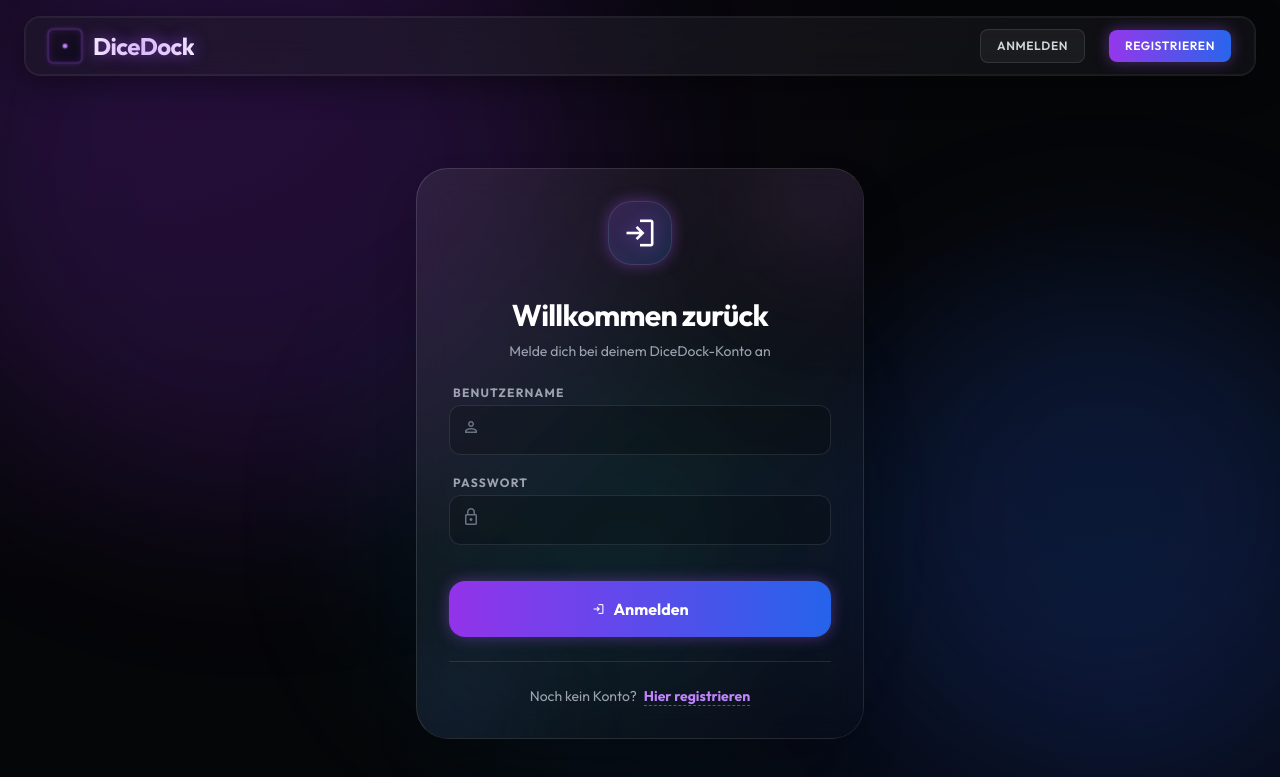
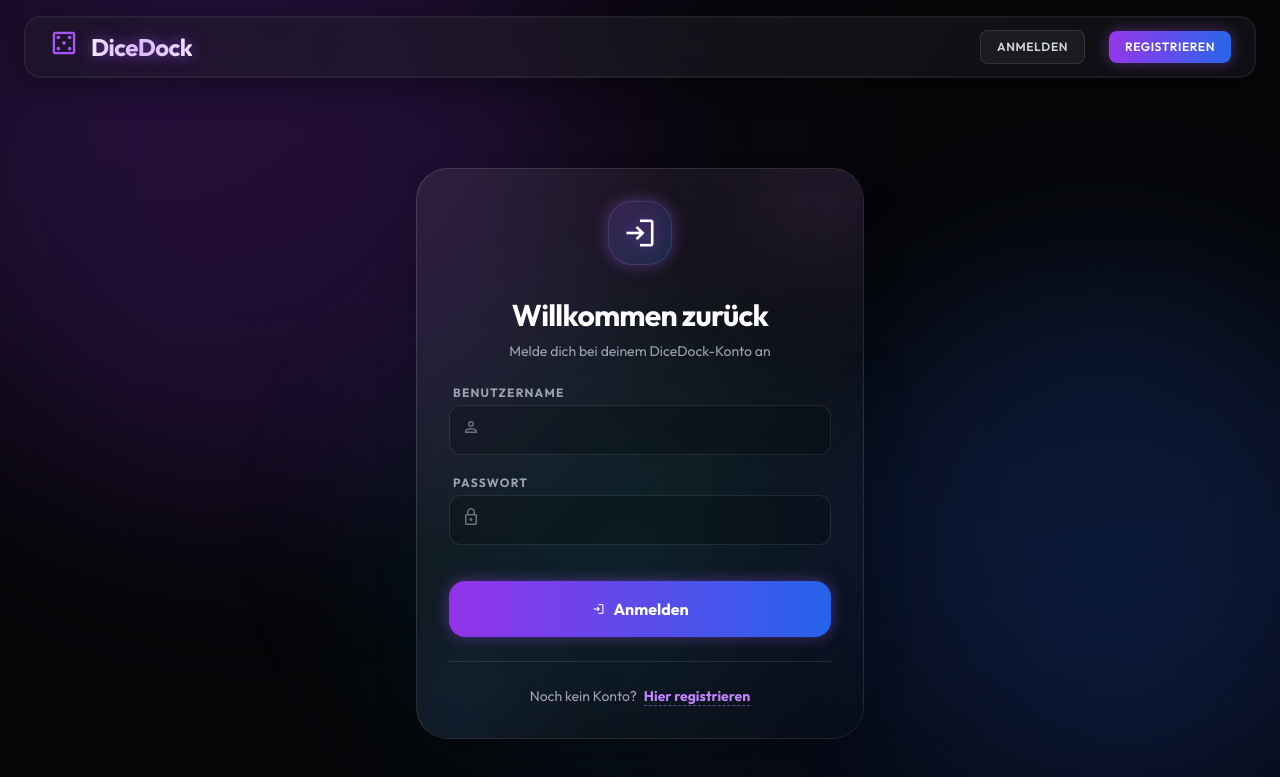
Before and after one commit to Toasterfritzi/DiceDock, a Django app: a page that uses characters/templates/characters/base.html in a window 1280 px wide. Shown: the top 777 px of the page. Run offline with Django 5.2, Linux system fonts and the light colour scheme; some libraries are stand-ins or nearby versions.

Commit message:
Fix: Würfel-Design auf Original-Icon zurückgesetzt, Charakter-Erstellung 500-Fehler behoben

```diff
--- a/characters/templates/characters/base.html
+++ b/characters/templates/characters/base.html
@@ -75,91 +75,54 @@
             overflow-x: hidden;
         }
 
-        /* ── 3D Würfel ── */
-        .dice-scene {
-            width: 32px;
-            height: 32px;
-            perspective: 200px;
-            cursor: pointer;
-            position: relative;
-            flex-shrink: 0;
+        /* ── Würfel Easter Egg ── */
+        @keyframes dice-roll {
+            0% {
+                transform: rotateY(0deg) rotateX(0deg) scale(1);
             }
 
-        .dice-cube {
-            width: 100%;
-            height: 100%;
-            position: relative;
-            transform-style: preserve-3d;
-            transition: transform 0.15s ease-out;
+            20% {
+                transform: rotateY(360deg) rotateX(180deg) scale(1.3);
             }
 
-        .dice-cube.rolling {
-            transition: none;
-            animation: dice-tumble 1.2s cubic-bezier(0.2, 0.8, 0.3, 1) forwards;
+            50% {
+                transform: rotateY(720deg) rotateX(360deg) scale(1.2);
             }
 
-        .dice-face {
-            position: absolute;
-            width: 100%;
-            height: 100%;
-            background: linear-gradient(135deg, #1a1025 0%, #0f0a1e 100%);
-            border: 1.5px solid rgba(168, 85, 247, 0.5);
-            border-radius: 5px;
-            display: flex;
-            align-items: center;
-            justify-content: center;
-            box-shadow: inset 0 0 8px rgba(168, 85, 247, 0.15), 0 0 6px rgba(168, 85, 247, 0.2);
-            backface-visibility: hidden;
+            80% {
+                transform: rotateY(1000deg) rotateX(500deg) scale(1.1);
             }
 
-        .dice-face svg {
-            width: 22px;
-            height: 22px;
+            100% {
+                transform: rotateY(1080deg) rotateX(720deg) scale(1);
+            }
         }
 
-        .dice-dot {
-            fill: #c084fc;
+        .dice-rolling {
+            animation: dice-roll 0.9s cubic-bezier(0.25, 0.46, 0.45, 0.94) both;
         }
 
-        .dice-face--1 {
-            transform: rotateY(0deg) translateZ(16px);
+        #dice-result {
+            position: absolute;
+            top: -10px;
+            right: -12px;
+            min-width: 20px;
+            height: 20px;
+            line-height: 20px;
+            text-align: center;
+            font-size: 14px;
+            border-radius: 50%;
+            background: rgba(15, 10, 30, 0.92);
+            border: 1.5px solid rgba(168, 85, 247, 0.6);
+            box-shadow: 0 0 10px rgba(168, 85, 247, 0.4);
+            pointer-events: none;
+            transform: scale(0);
+            transition: transform 0.3s cubic-bezier(0.34, 1.56, 0.64, 1);
+            z-index: 100;
         }
 
-        .dice-face--2 {
-            transform: rotateY(180deg) translateZ(16px);
-        }
-
-        .dice-face--3 {
-            transform: rotateY(90deg) translateZ(16px);
-        }
-
-        .dice-face--4 {
-            transform: rotateY(-90deg) translateZ(16px);
-        }
-
-        .dice-face--5 {
-            transform: rotateX(90deg) translateZ(16px);
-        }
-
-        .dice-face--6 {
-            transform: rotateX(-90deg) translateZ(16px);
-        }
-
-        /* Each roll lands on a specific face via a named keyframe */
-        @keyframes dice-tumble {
-            0% {
-                transform: rotateX(0) rotateY(0) rotateZ(0);
-            }
-
-            30% {
-                transform: rotateX(400deg) rotateY(300deg) rotateZ(100deg);
-            }
-
-            60% {
-                transform: rotateX(600deg) rotateY(500deg) rotateZ(200deg);
-            }
-
-            /* 100% is set dynamically via JS */
+        #dice-result.show {
+            transform: scale(1);
         }
 
         /* Dice rain (Konami) */
@@ -312,50 +275,9 @@
         <div
             class="glass-panel max-w-7xl mx-auto rounded-xl px-6 py-3 flex justify-between items-center refraction-edge">
             <a href="{% url 'dashboard' %}" class="flex items-center gap-3 hover:opacity-80 transition-opacity">
-                <!-- 3D Würfel Easter Egg -->
-                <div class="dice-scene" id="dice-scene" onclick="rollDice(event)" title="Würfeln!">
-                    <div class="dice-cube" id="dice-cube">
-                        <!-- Seite 1: ein Punkt -->
-                        <div class="dice-face dice-face--1"><svg viewBox="0 0 50 50">
-                                <circle class="dice-dot" cx="25" cy="25" r="5" />
-                            </svg></div>
-                        <!-- Seite 2: zwei Punkte -->
-                        <div class="dice-face dice-face--2"><svg viewBox="0 0 50 50">
-                                <circle class="dice-dot" cx="15" cy="15" r="4.5" />
-                                <circle class="dice-dot" cx="35" cy="35" r="4.5" />
-                            </svg></div>
-                        <!-- Seite 3: drei Punkte -->
-                        <div class="dice-face dice-face--3"><svg viewBox="0 0 50 50">
-                                <circle class="dice-dot" cx="15" cy="15" r="4.5" />
-                                <circle class="dice-dot" cx="25" cy="25" r="4.5" />
-                                <circle class="dice-dot" cx="35" cy="35" r="4.5" />
-                            </svg></div>
-                        <!-- Seite 4: vier Punkte -->
-                        <div class="dice-face dice-face--4"><svg viewBox="0 0 50 50">
-                                <circle class="dice-dot" cx="15" cy="15" r="4.5" />
-                                <circle class="dice-dot" cx="35" cy="15" r="4.5" />
-                                <circle class="dice-dot" cx="15" cy="35" r="4.5" />
-                                <circle class="dice-dot" cx="35" cy="35" r="4.5" />
-                            </svg></div>
-                        <!-- Seite 5: fünf Punkte -->
-                        <div class="dice-face dice-face--5"><svg viewBox="0 0 50 50">
-                                <circle class="dice-dot" cx="13" cy="13" r="4" />
-                                <circle class="dice-dot" cx="37" cy="13" r="4" />
-                                <circle class="dice-dot" cx="25" cy="25" r="4" />
-                                <circle class="dice-dot" cx="13" cy="37" r="4" />
-                                <circle class="dice-dot" cx="37" cy="37" r="4" />
-                            </svg></div>
-                        <!-- Seite 6: sechs Punkte -->
-                        <div class="dice-face dice-face--6"><svg viewBox="0 0 50 50">
-                                <circle class="dice-dot" cx="15" cy="12" r="4" />
-                                <circle class="dice-dot" cx="35" cy="12" r="4" />
-                                <circle class="dice-dot" cx="15" cy="25" r="4" />
-                                <circle class="dice-dot" cx="35" cy="25" r="4" />
-                                <circle class="dice-dot" cx="15" cy="38" r="4" />
-                                <circle class="dice-dot" cx="35" cy="38" r="4" />
-                            </svg></div>
-                    </div>
-                </div>
+                <span id="nav-dice"
+                    class="material-symbols-outlined text-neon-purple text-3xl animate-float relative cursor-pointer select-none"
+                    title="Würfeln!" onclick="rollDice(event)">casino<span id="dice-result"></span></span>
                 <span
                     class="text-2xl font-bold bg-clip-text text-transparent bg-gradient-to-r from-white via-purple-200 to-white tracking-tight text-glow-purple">DiceDock</span>
             </a>
@@ -389,17 +311,10 @@
     <div id="dice-rain"></div>
 
     <script>
-        // ── 3D Würfel ────────────────────────────────────────────────────────────
-        // Rotation die jede Seite nach vorne bringt
-        const FACE_ROTATIONS = {
-            1: 'rotateX(0deg)   rotateY(0deg)',
-            2: 'rotateX(0deg)   rotateY(180deg)',
-            3: 'rotateX(0deg)   rotateY(-90deg)',
-            4: 'rotateX(0deg)   rotateY(90deg)',
-            5: 'rotateX(-90deg) rotateY(0deg)',
-            6: 'rotateX(90deg)  rotateY(0deg)',
-        };
+        // ── Würfel Easter Egg ───────────────────────────────────────────────────
+        const DICE_FACES = ['⚀', '⚁', '⚂', '⚃', '⚄', '⚅'];
         let isRolling = false;
+        let resultTimer = null;
 
         function rollDice(e) {
             e.preventDefault();
@@ -407,37 +322,26 @@
             if (isRolling) return;
             isRolling = true;
 
-            const cube = document.getElementById('dice-cube');
+            const icon = document.getElementById('nav-dice');
+            const badge = document.getElementById('dice-result');
             const result = Math.floor(Math.random() * 6) + 1;
 
-            // Mehrere volle Drehungen + finale Position
-            const spinsX = (3 + Math.floor(Math.random() * 3)) * 360;
-            const spinsY = (3 + Math.floor(Math.random() * 3)) * 360;
-            const finalRot = FACE_ROTATIONS[result];
+            // Spin animation
+            icon.classList.remove('dice-rolling');
+            void icon.offsetWidth;
+            icon.classList.add('dice-rolling');
 
-            // Keyframe-Animation dynamisch erstellen
-            const animName = 'roll-' + Date.now();
-            const style = document.createElement('style');
-            style.textContent = `
-            @keyframes ${animName} {
-                0%   { transform: rotateX(0) rotateY(0); }
-                40%  { transform: rotateX(${spinsX * 0.6}deg) rotateY(${spinsY * 0.6}deg); }
-                70%  { transform: rotateX(${spinsX * 0.85}deg) rotateY(${spinsY * 0.85}deg); }
-                100% { transform: ${finalRot}; }
-            }
-        `;
-            document.head.appendChild(style);
-
-            cube.style.animation = 'none';
-            void cube.offsetWidth;
-            cube.style.animation = `${animName} 1.1s cubic-bezier(0.2, 0.8, 0.3, 1) forwards`;
+            // Ergebnis nach Animation zeigen
+            badge.classList.remove('show');
+            clearTimeout(resultTimer);
 
             setTimeout(() => {
-                cube.style.animation = 'none';
-                cube.style.transform = finalRot;
-                style.remove();
+                badge.textContent = DICE_FACES[result - 1];
+                badge.classList.add('show');
+                icon.classList.remove('dice-rolling');
+                resultTimer = setTimeout(() => badge.classList.remove('show'), 2500);
                 isRolling = false;
-            }, 1200);
+            }, 900);
         }
 
         // ── Konami-Code → Würfelregen ────────────────────────────────────────────
--- a/characters/templates/characters/character_form.html
+++ b/characters/templates/characters/character_form.html
@@ -272,8 +272,7 @@
                                     <input
                                         class="w-4 h-4 text-primary bg-black/40 border-gray-600 focus:ring-primary focus:ring-offset-gray-900"
                                         name="{{ form.equipment_preference.html_name }}" type="radio" value="equipment"
-                                        {% if form.equipment_preference.value=='equipment' or not
-                                        form.equipment_preference.value %}checked{% endif %} />
+                                        {% if form.equipment_preference.value == 'equipment' or not form.equipment_preference.value %}checked{% endif %} />
                                 </div>
                                 <div class="text-sm">
                                     <span class="font-medium text-white block mb-0.5">Startausrüstung</span>
@@ -285,8 +284,7 @@
                                 <div class="flex items-center h-5 mt-0.5">
                                     <input
                                         class="w-4 h-4 text-primary bg-black/40 border-gray-600 focus:ring-primary focus:ring-offset-gray-900"
-                                        name="{{ form.equipment_preference.html_name }}" type="radio" value="gold" {% if
-                                        form.equipment_preference.value=='gold' %}checked{% endif %} />
+                                        name="{{ form.equipment_preference.html_name }}" type="radio" value="gold" {% if form.equipment_preference.value == 'gold' %}checked{% endif %} />
                                     <div class="text-sm">
                                         <span class="font-medium text-white block mb-0.5">Startgold</span>
                                         <span class="text-gray-500 text-xs">Kaufe deine eigene Ausrüstung</span>
```
Lines whose indentation alone changed are shown as unchanged.
